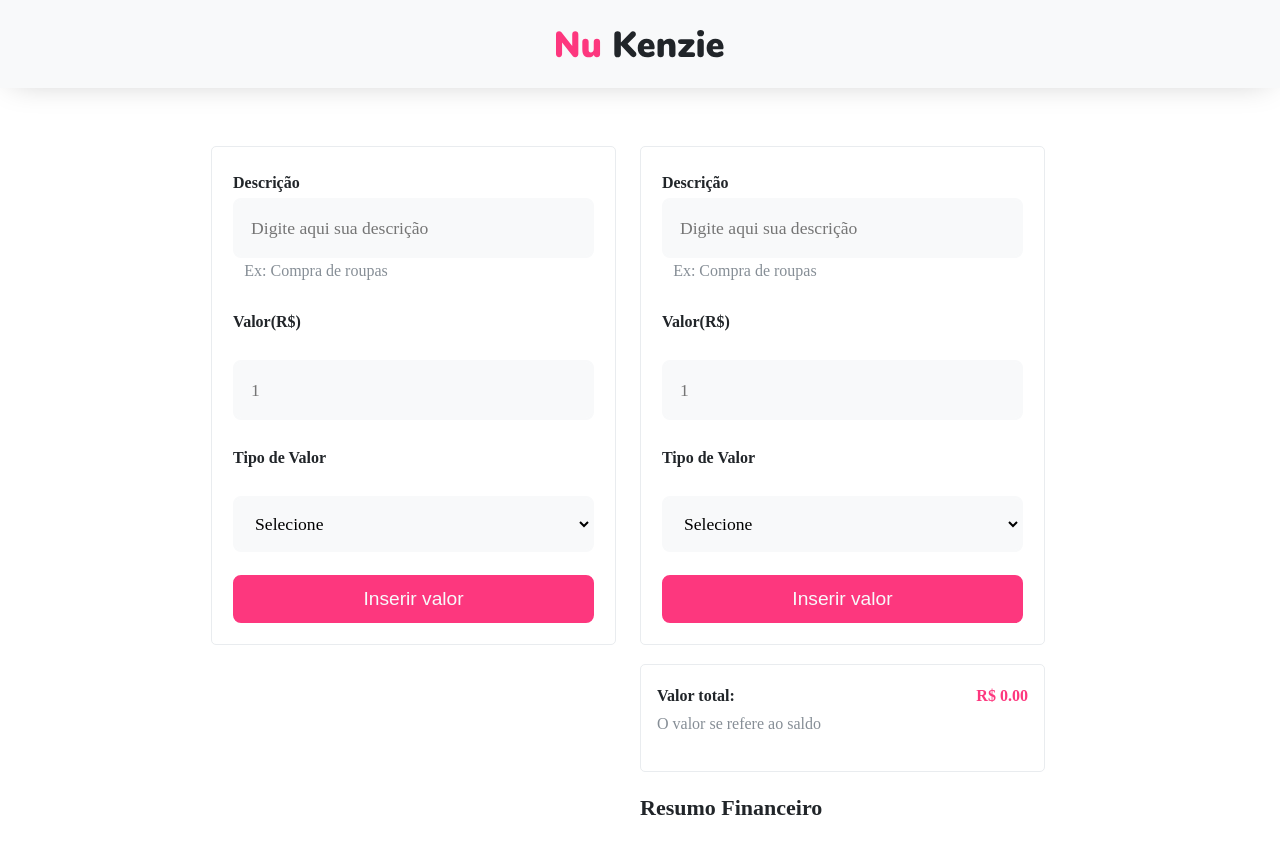
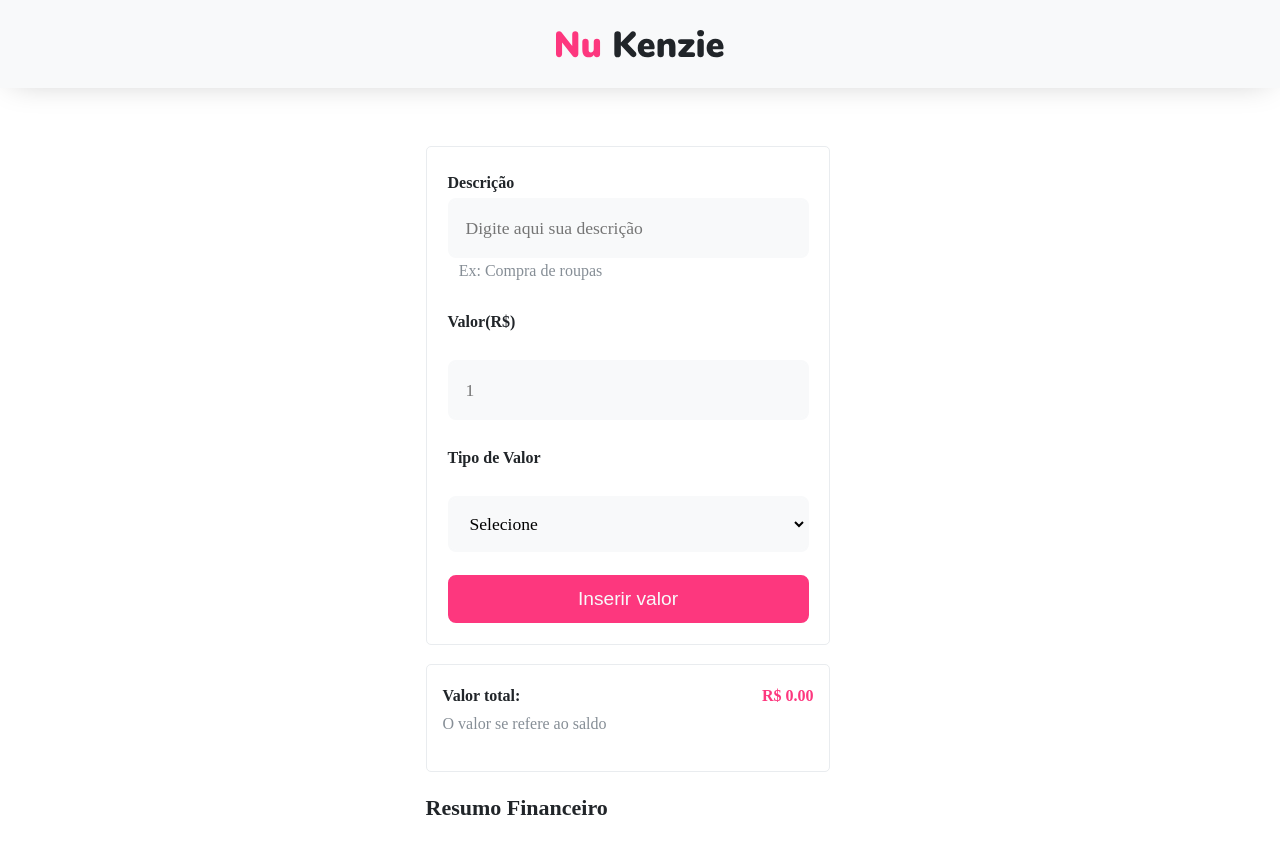
Before and after one commit to JokerMSD/Project-FundFortress, a React (Vite) app: page / in a window 1280 px wide. Shown: the top 854 px of the page. Built offline with nearby package versions, Linux system fonts and the light colour scheme; a web font is replaced by a local one.

Commit message:
update src/pages/LandingPage/index.jsx

```diff
--- a/src/pages/LandingPage/index.jsx
+++ b/src/pages/LandingPage/index.jsx
@@ -8,7 +8,6 @@ export const LandingPage = () => {
   return (
     <>
      <DefaultTemplate>
-       <FinanceForm />
        <FinanceApp/>
      </DefaultTemplate>
     </>
```
